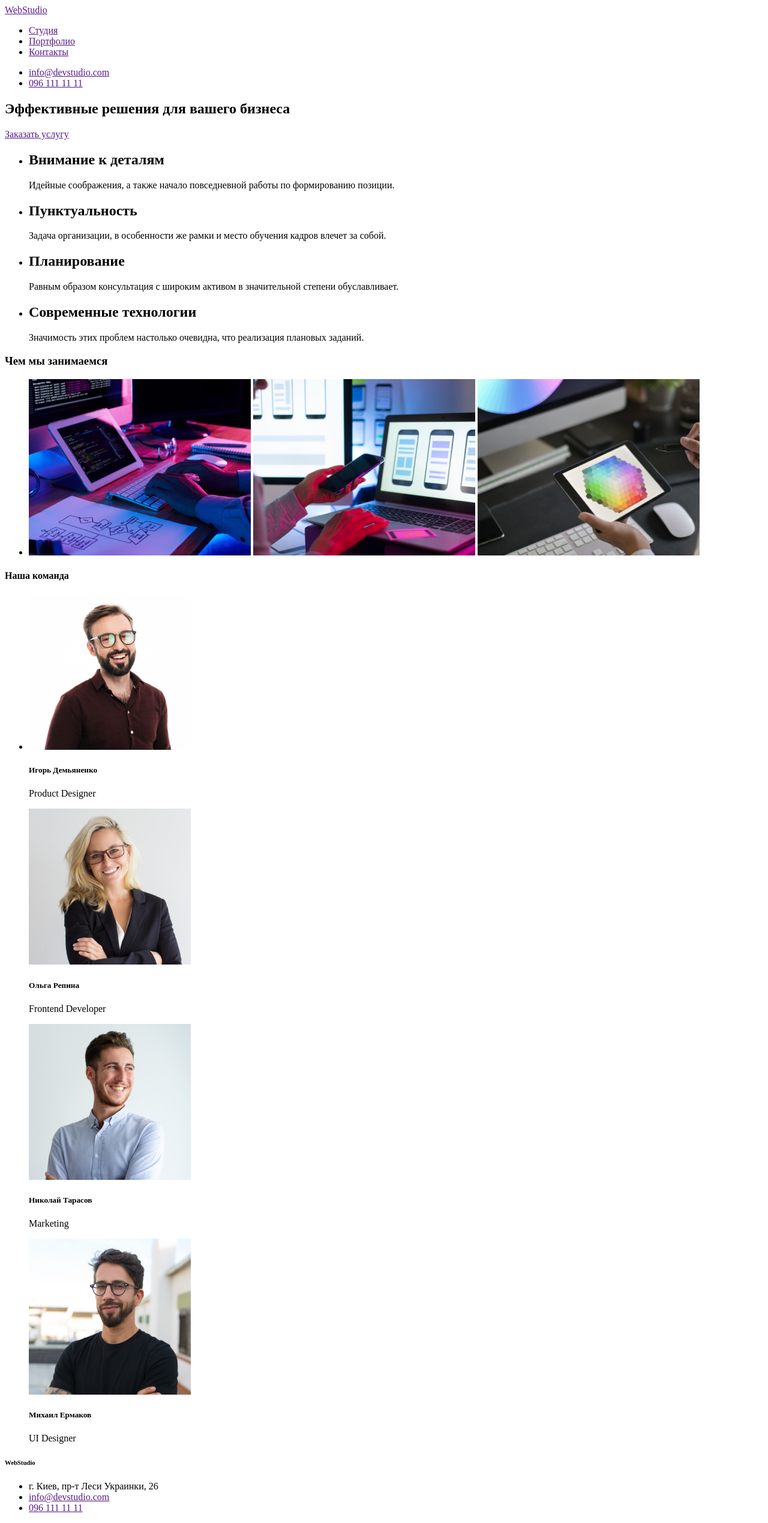
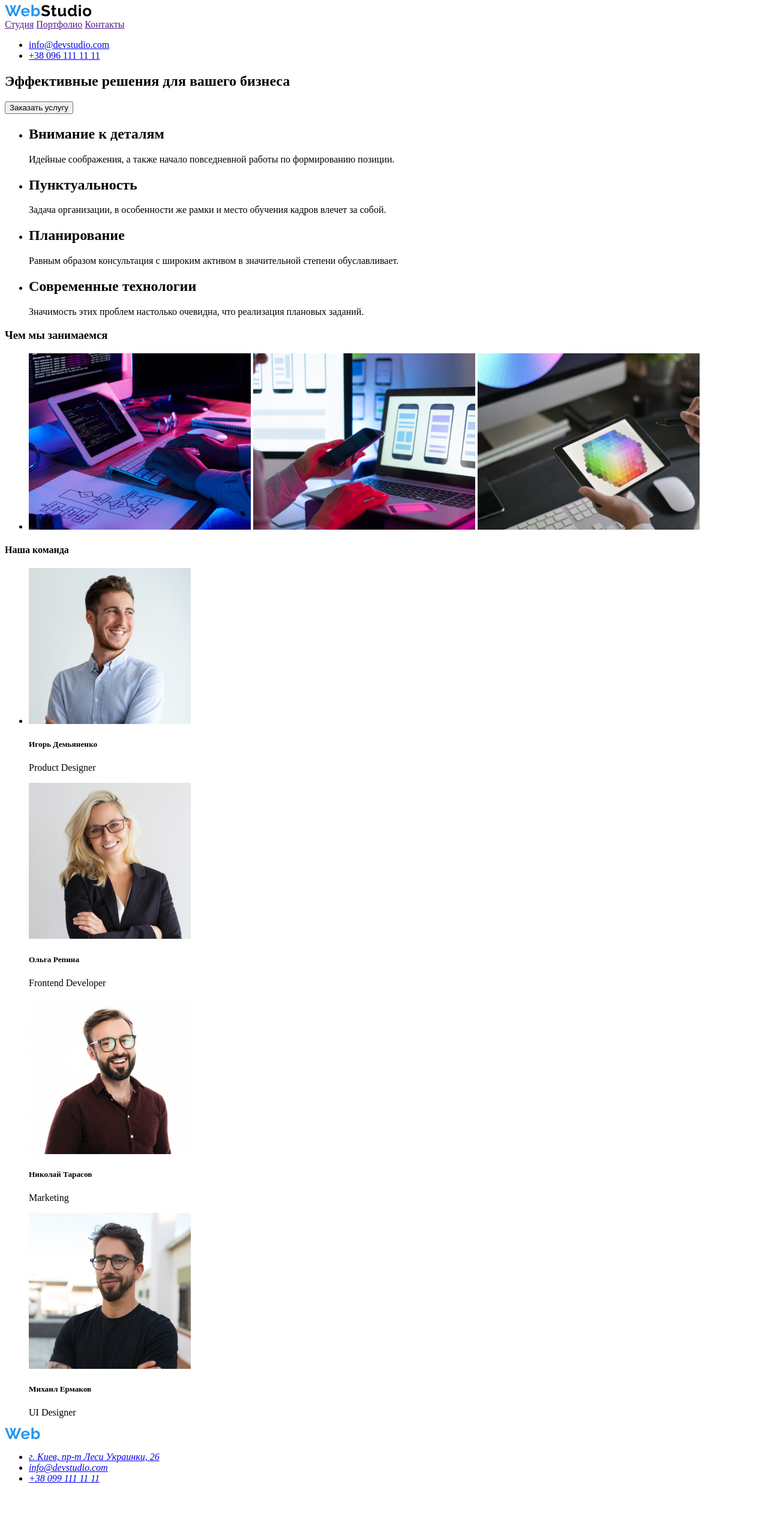
Before and after one commit to DiCumbrr/goit-markup-hw-01, a plain HTML site: page index.html in a window 1280 px wide. Shown: the whole page at 60% size. After the commit the page ends 2490 px from the top, so only its background shows below. Drawn offline with Linux system fonts and the light colour scheme.

Commit message:
Готовый репозиторий

```diff
--- a/index.html
+++ b/index.html
@@ -10,31 +10,31 @@
 <body>
  <!-- Шапка сайта-->
  <header>
-  <a href="">WebStudio</a>
+  <a href=""><img src="./images/WebStudio.1.jpg" alt="Логотип страницы" width="145"></a>
+
+  <nav>
+   <a href="">Студия</a>
+   <a href="">Портфолио</a>
+   <a href="">Контакты</a>
+  </nav>
 
   <ul>
 
-   <li><a href="">Студия</a></li>
-   <li><a href="">Портфолио</a></li>
-   <li><a href="">Контакты</a></li>
+   <li> <a href="mailto:info@devstudio.com">info@devstudio.com</a></li>
+   <li> <a href="tel:+380991111111">+38 096 111 11 11</a></li>
 
   </ul>
 
-  <ul>
+ </header>
 
-   <li> <a href=""> info@devstudio.com</a></li>
-   <li> <a href=""> 096 111 11 11</a></li>
-
-  </ul>
-
-
+ <main></main>
  <div>
 
   <!-- Услуги -->
   <section>
 
    <h1>Эффективные решения для вашего бизнеса</h1>
-   <a href="">Заказать услугу</a>
+   <button type="button">Заказать услугу</button>
 
   </section>
 
@@ -71,9 +71,9 @@
    <h3>Чем мы занимаемся</h3>
    <ul>
     <li>
-     <img src="/images/img.png" width="370">
-     <img src="/images/img.1.png" width="370">
-     <img src="/images/img.2.png" width="370">
+     <img src="./images/img.jpg" alt="Процес работы" width="370">
+     <img src="./images/img.1.jpg" alt="Процес работы" width="370">
+     <img src="./images/img.2.jpg" alt="Процес работы" width="370">
     </li>
    </ul>
 
@@ -85,16 +85,16 @@
    <h4>Наша команда</h4>
    <ul>
     <li>
-     <img src="./images/icon.png" width="270">
+     <img src="./images/icon.jpg" alt="Персонал" width="270">
      <h5>Игорь Демьяненко</h5>
      <p>Product Designer</p>
-     <img src="./images/icon.1.png" width="270">
+     <img src="./images/icon.1.jpg" alt="Персонал" width="270">
      <h5>Ольга Репина</h5>
      <p>Frontend Developer</p>
-     <img src="./images/icon.2.png" width="270">
+     <img src="./images/icon.2.jpg" alt="Персонал" width="270">
      <h5>Николай Тарасов</h5>
      <p>Marketing</p>
-     <img src="./images/icon.3.png" width="270">
+     <img src="./images/icon.3.jpg" alt="Персонал" width="270">
      <h5>Михаил Ермаков</h5>
      <p>UI Designer</p>
     </li>
@@ -108,16 +108,21 @@
  <!-- Футер -->
  <footer>
 
-  <h6>WebStudio</h6>
+  <a href=""><img src="./images/WebStudio.jpg" alt="Логотип страницы" width="145"></a>
+  <address>
 
-  <ul>
-   <li>г. Киев, пр-т Леси Украинки, 26</li>
-   <li> <a href=""> info@devstudio.com</a></li>
-   <li> <a href=""> 096 111 11 11</a></li>
+   <ul>
 
-  </ul>
+    <li>
+     <a href="https://goo.gl/maps/pnNfETj2RrLpbSRX6" target="_blank" rel="nooper noreferrer">г. Киев, пр-т Леси
+      Украинки, 26</a>
+    </li>
+    <li> <a href="mailto:info@devstudio.com"> info@devstudio.com</a></li>
+    <li> <a href="tel:+380991111111"> +38 099 111 11 11</a></li>
 
+   </ul>
 
+  </address>
  </footer>
 </body>
 
```
Also changed, not shown: images/WebStudio.1.jpg (added), images/WebStudio.jpg (added), images/icon.1.jpg (added), images/icon.2.jpg (added), images/icon.3.jpg (added), images/icon.jpg (added), images/img.1.jpg (added), images/img.2.jpg (added), images/img.jpg (added).
